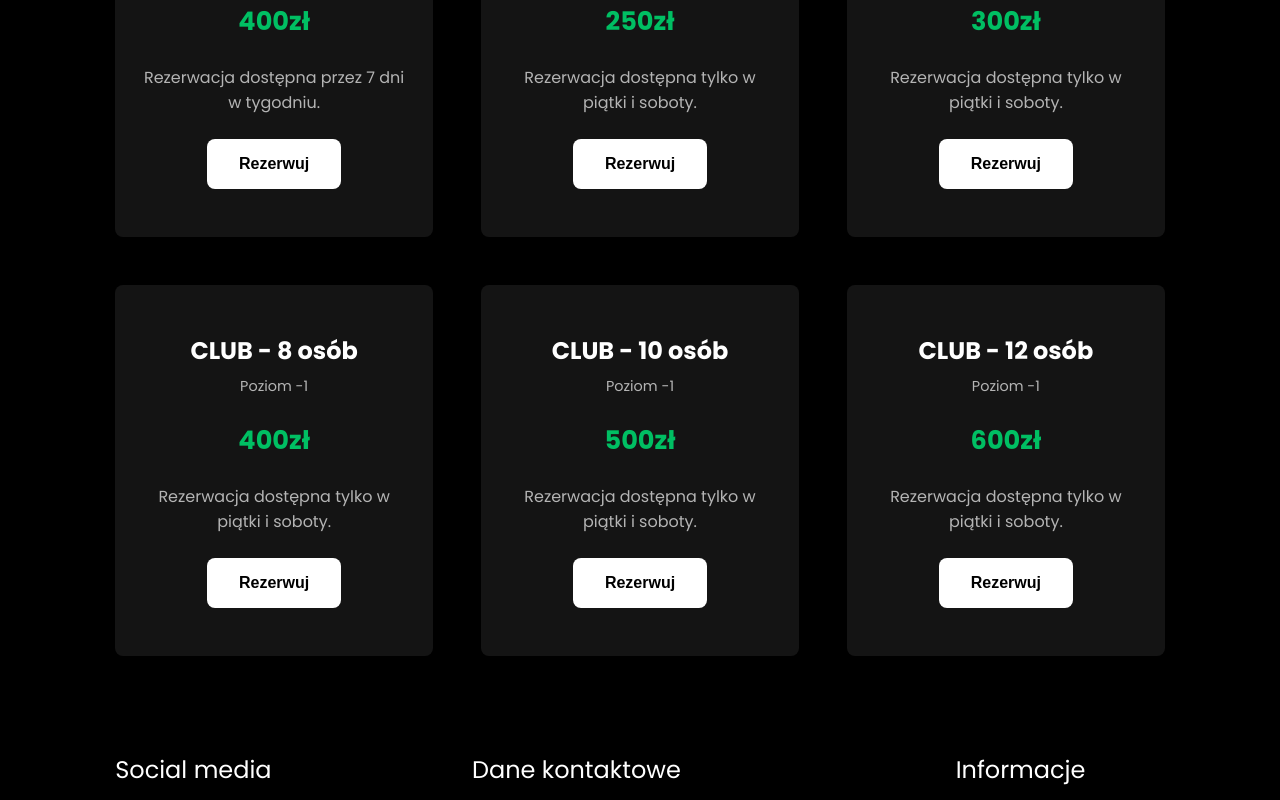
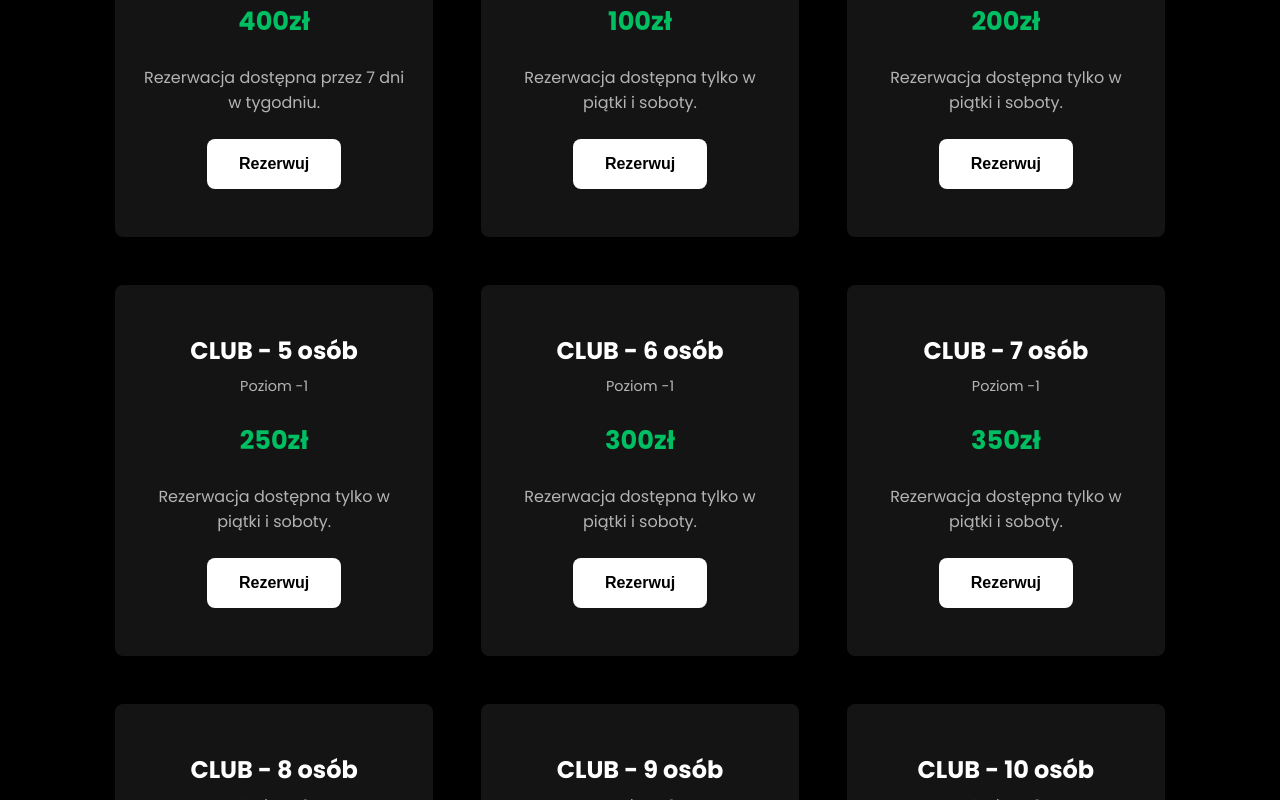
Before and after one commit to Gho2st/hukimuki-s, a Next.js app: page /rezerwacje in a window 1280 px wide. Shown: the part 880-1680 px from the top of the page. Built offline with nearby package versions, Linux system fonts and the light colour scheme.

Commit message:
Update Reservation.js

```diff
--- a/app/rezerwacje/Reservation.js
+++ b/app/rezerwacje/Reservation.js
@@ -78,6 +78,34 @@ export default function Reservation() {
           }
         />
         <Reservationitem
+          title="CLUB - 2 osoby"
+          lvl="Poziom -1"
+          price="100zł"
+          when="Rezerwacja dostępna tylko w piątki i soboty."
+          onClick={() =>
+            openModal({
+              title: "CLUB - 2 osoby",
+              price: 100,
+              isClub: true,
+              lvl: "Poziom -1",
+            })
+          }
+        />
+        <Reservationitem
+          title="CLUB - 4 osoby"
+          lvl="Poziom -1"
+          price="200zł"
+          when="Rezerwacja dostępna tylko w piątki i soboty."
+          onClick={() =>
+            openModal({
+              title: "CLUB - 4 osoby",
+              price: 200,
+              isClub: true,
+              lvl: "Poziom -1",
+            })
+          }
+        />
+        <Reservationitem
           title="CLUB - 5 osób"
           lvl="Poziom -1"
           price="250zł"
@@ -106,6 +134,20 @@ export default function Reservation() {
           }
         />
         <Reservationitem
+          title="CLUB - 7 osób"
+          lvl="Poziom -1"
+          price="350zł"
+          when="Rezerwacja dostępna tylko w piątki i soboty."
+          onClick={() =>
+            openModal({
+              title: "CLUB - 7 osób",
+              price: 350,
+              isClub: true,
+              lvl: "Poziom -1",
+            })
+          }
+        />
+        <Reservationitem
           title="CLUB - 8 osób"
           lvl="Poziom -1"
           price="400zł"
@@ -114,6 +156,20 @@ export default function Reservation() {
             openModal({
               title: "CLUB - 8 osób",
               price: 400,
+              isClub: true,
+              lvl: "Poziom -1",
+            })
+          }
+        />
+        <Reservationitem
+          title="CLUB - 9 osób"
+          lvl="Poziom -1"
+          price="450zł"
+          when="Rezerwacja dostępna tylko w piątki i soboty."
+          onClick={() =>
+            openModal({
+              title: "CLUB - 9 osób",
+              price: 450,
               isClub: true,
               lvl: "Poziom -1",
             })
```
